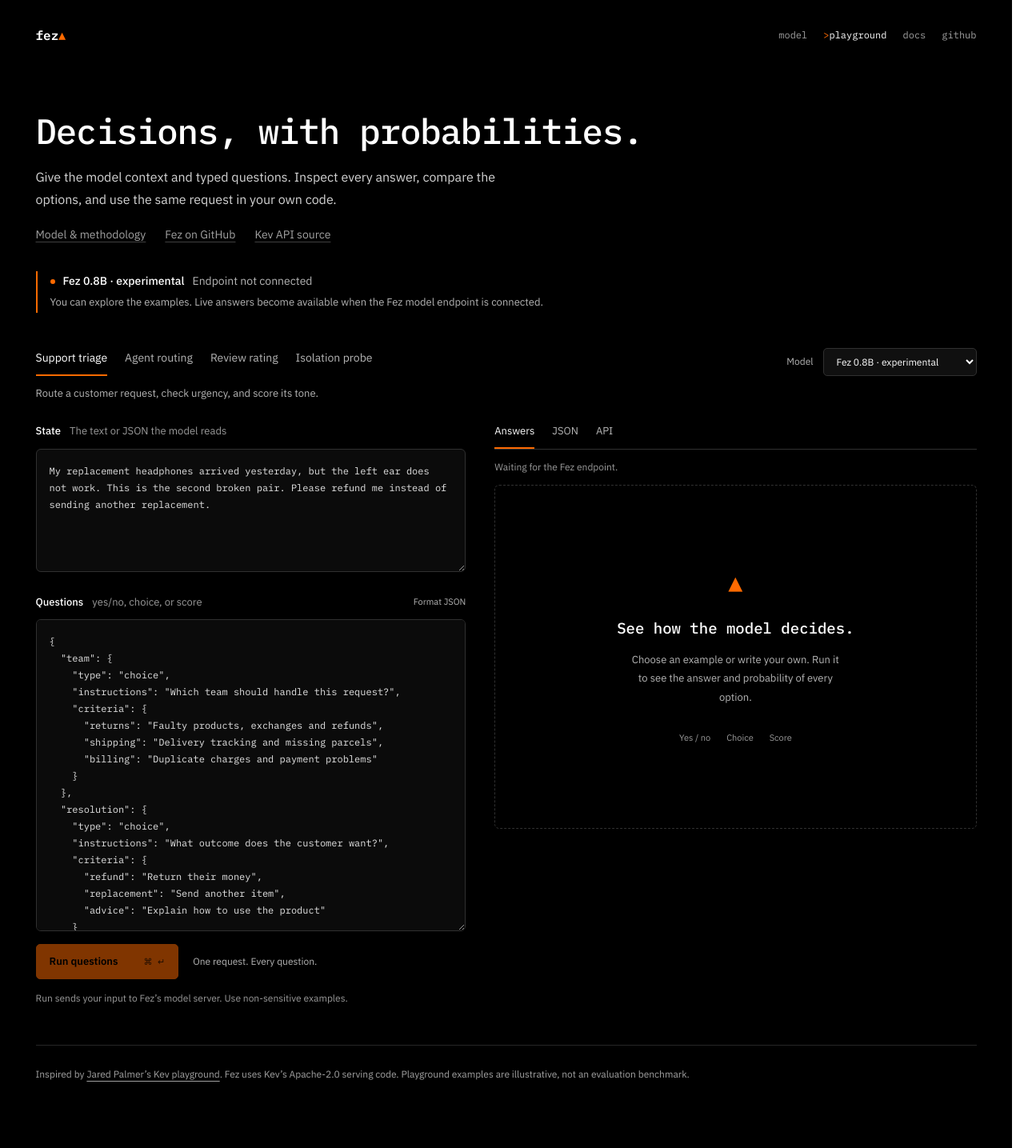
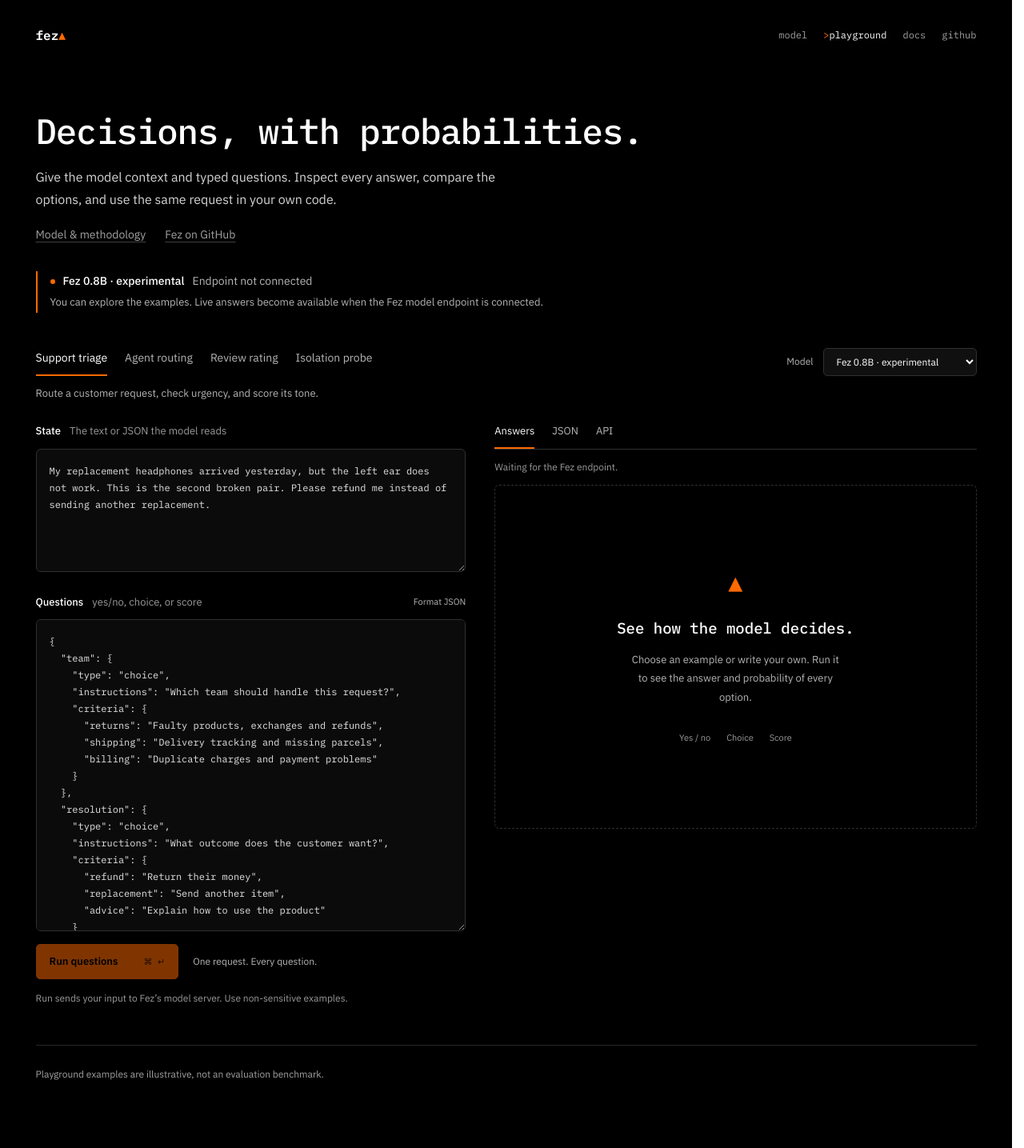
Before and after one commit to ooo-hq/zils-web, a Next.js app: page /playground in a window 1280 px wide. Shown: the whole page at 80% size. Built offline with nearby package versions, Linux system fonts and the light colour scheme.

Commit message:
Remove upstream links from playground UI

```diff
--- a/app/(home)/playground/page.tsx
+++ b/app/(home)/playground/page.tsx
@@ -22,12 +22,11 @@
           <div className="mt-5 flex flex-wrap gap-x-6 gap-y-3 font-sans text-sm">
             <Link href="/model#quality" className="underline decoration-neutral-700 underline-offset-4 hover:text-white">Model &amp; methodology</Link>
             <a href="https://github.com/ooo-hq/fez" className="underline decoration-neutral-700 underline-offset-4 hover:text-white">Fez on GitHub</a>
-            <a href="https://github.com/jaredpalmer/kev/blob/main/kev/serve.py" className="underline decoration-neutral-700 underline-offset-4 hover:text-white">Kev API source</a>
           </div>
         </div>
         <DecisionPlayground {...playgroundConfig()} />
         <footer className="mt-12 border-t border-neutral-800 pt-6 font-sans text-xs leading-6 text-neutral-400">
-          Inspired by <a href="https://github.com/jaredpalmer/kev/tree/main/playground" className="underline underline-offset-4">Jared Palmer’s Kev playground</a>. Fez uses Kev’s Apache-2.0 serving code. Playground examples are illustrative, not an evaluation benchmark.
+          Playground examples are illustrative, not an evaluation benchmark.
         </footer>
       </main>
     </div>
```
